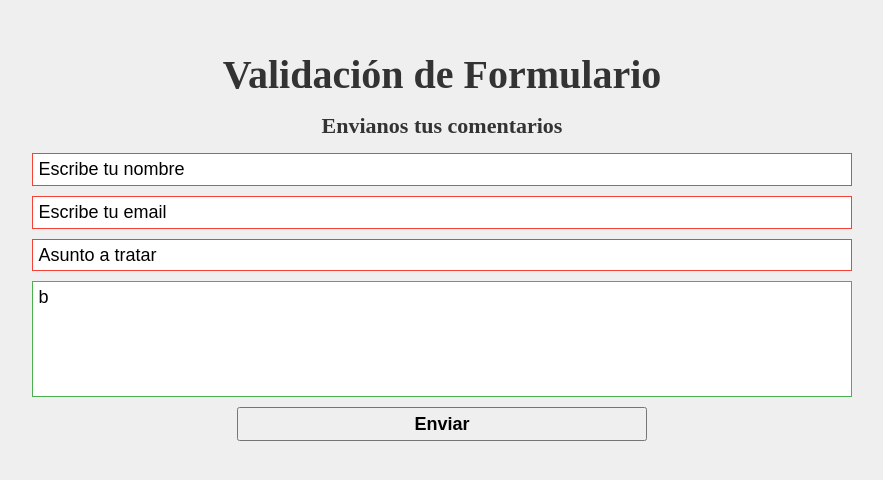
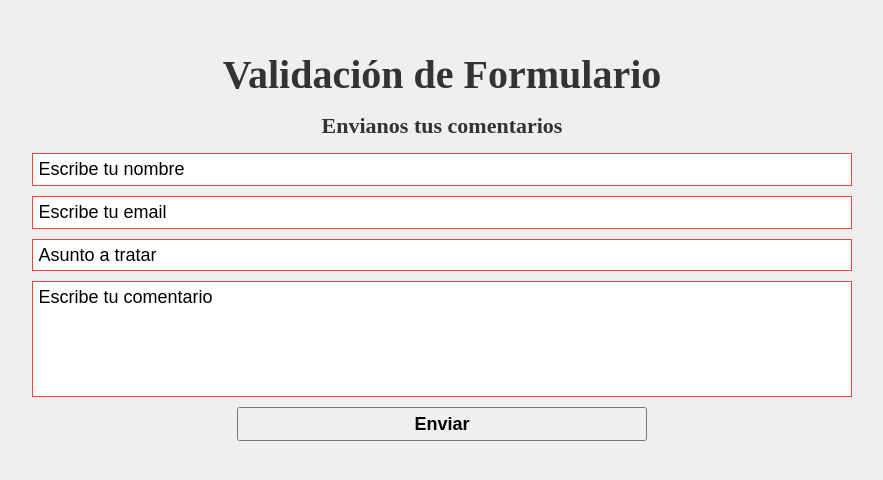
Before and after one commit to Checorzo/DOM-excercise, a website with bundled scripts: page index.html in a window 1280 px wide. Shown: the part 9220-9700 px from the top of the page, without its empty margins (70-953 px from the left). Built offline with nearby package versions, Linux system fonts and the light colour scheme; no server answers.

Commit message:
Error ortografico corregido

```diff
--- a/index.html
+++ b/index.html
@@ -175,7 +175,7 @@
           title="El asunto es requerido" required>
           <textarea name="coments" rows="5" placeholder="Escribe tu comentario"
           title="Tu comentario no debe exceder los 250 caracteres"
-          data-pattern=".{1,255}$" required>b</textarea>
+          data-pattern=".{1,255}$" required></textarea>
           <input type="submit" value="Enviar" title="Enviar">
         <div class="contact-form-loader none">
           <img src="assets/loader.svg" alt="Cargando">
@@ -214,7 +214,6 @@
     <div id="button-scroll" class="float-buttons active scroll-position" href="#seccion1"><span
         class="arrow-up float-buttons-sizes">↑</span></div>
     <div id="dark-mode" class="dark-mode float-buttons"><span class="dark-mode-icon">🌙</span></div>
-
   <script src="./js/index.js" type="module"></script>
 </body>
 </html>
```
